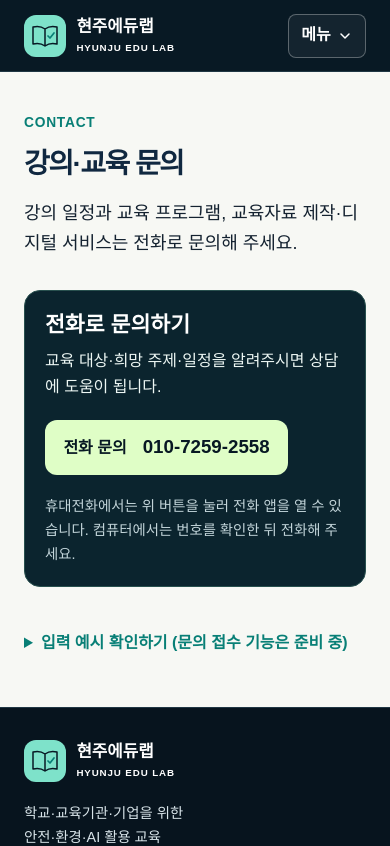
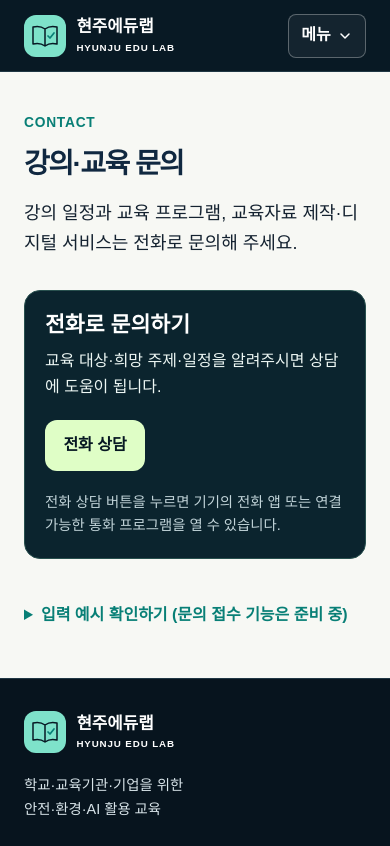
Before and after one commit to c7609chj8-dot/hyunju-edulab, a Next.js app: page /contact in a window 390 px wide. Shown: the top 846 px of the page. Built offline with nearby package versions, Linux system fonts and the light colour scheme.

Commit message:
Hide visible mobile number while preserving phone consultation links

```diff
--- a/app/contact/page.tsx
+++ b/app/contact/page.tsx
@@ -4,7 +4,7 @@ import { programs } from "../programs";
 import { digitalServices } from "../digital/services";
 import { siteContact } from "../site-contact";
 
-export const metadata = pageMetadata("/contact", "강의·교육 전화 문의 | 현주에듀랩", "강의 일정과 교육 프로그램은 010-7259-2558로 문의해 주세요.", false);
+export const metadata = pageMetadata("/contact", "강의·교육 전화 문의 | 현주에듀랩", "강의 일정과 교육 프로그램은 전화 상담 버튼으로 문의해 주세요.", false);
 
 type ContactPageProps = { searchParams: Promise<{ program?: string | string[]; service?: string | string[] }> };
 
@@ -21,15 +21,14 @@ export default async function ContactPage({ searchParams }: ContactPageProps) {
         <h2 id="contact-phone-heading">전화로 문의하기</h2>
         <p>교육 대상·희망 주제·일정을 알려주시면 상담에 도움이 됩니다.</p>
         <a className="contact-phone-link" href={siteContact.phoneHref}>
-          <span>전화 문의</span>
-          <strong>{siteContact.phone}</strong>
+          <span>전화 상담</span>
         </a>
-        <p className="contact-callout-note">휴대전화에서는 위 버튼을 눌러 전화 앱을 열 수 있습니다. 컴퓨터에서는 번호를 확인한 뒤 전화해 주세요.</p>
+        <p className="contact-callout-note">전화 상담 버튼을 누르면 기기의 전화 앱 또는 연결 가능한 통화 프로그램을 열 수 있습니다.</p>
       </section>
       <details className="contact-example">
         <summary>입력 예시 확인하기 (문의 접수 기능은 준비 중)</summary>
         <p id="contact-preview" className="contact-preview">
-          아래 양식은 입력 형식 확인용 예시입니다. 입력 내용은 전송·저장되지 않으며 문의가 접수되지 않습니다. 실제 문의는 위 전화번호를 이용해 주세요. 예시 양식에는 실제 개인정보를 입력하지 마세요.
+          아래 양식은 입력 형식 확인용 예시입니다. 입력 내용은 전송·저장되지 않으며 문의가 접수되지 않습니다. 실제 문의는 위 전화 상담 버튼을 이용해 주세요. 예시 양식에는 실제 개인정보를 입력하지 마세요.
         </p>
         <ContactForm key={selectedProgram ? `program-${selectedProgram.slug}` : selectedService ? `service-${selectedService.slug}` : "general"} initialProgramSlug={selectedProgram?.slug ?? ""} initialInquiryType={selectedService?.inquiryType ?? ""} />
       </details>
--- a/app/page.tsx
+++ b/app/page.tsx
@@ -37,7 +37,7 @@ export default function Home() {
             학교·교육기관·기업을 위한 안전교육과 AI 활용교육. 최현주 강사가 대상과 현장에 맞는 참여형 수업을 설계합니다.
           </p>
           <div className="home-hero-actions">
-            <a className="home-primary-button" href={siteContact.phoneHref}>전화 문의 {siteContact.phone} <span aria-hidden="true">→</span></a>
+            <a className="home-primary-button" href={siteContact.phoneHref}>전화 상담 <span aria-hidden="true">→</span></a>
             <Link className="home-text-link" href="/contact">강의 문의 안내 <span aria-hidden="true">→</span></Link>
             <Link className="home-text-link" href="/education">교육 프로그램 보기 <span aria-hidden="true">↗</span></Link>
             <Link className="home-text-link" href="/signup">회원가입 <span aria-hidden="true">→</span></Link>
@@ -163,7 +163,7 @@ export default function Home() {
           <p className="home-kicker">LET&apos;S TALK</p>
           <h2 id="contact-cta-title">다음 교육의 시작을<br />함께 준비해 보세요.</h2>
           <p>교육 대상과 주제, 희망 일정을 전화로 알려주세요. 수업 방식과 준비 사항을 함께 살펴보겠습니다.</p>
-          <a className="home-primary-button" href={siteContact.phoneHref}>전화 문의 {siteContact.phone} <span aria-hidden="true">→</span></a>
+          <a className="home-primary-button" href={siteContact.phoneHref}>전화 상담 <span aria-hidden="true">→</span></a>
         </div>
       </section>
     </div>
--- a/app/site-contact.ts
+++ b/app/site-contact.ts
@@ -1,4 +1,3 @@
 export const siteContact = {
-  phone: "010-7259-2558",
   phoneHref: "tel:01072592558",
 } as const;
```
